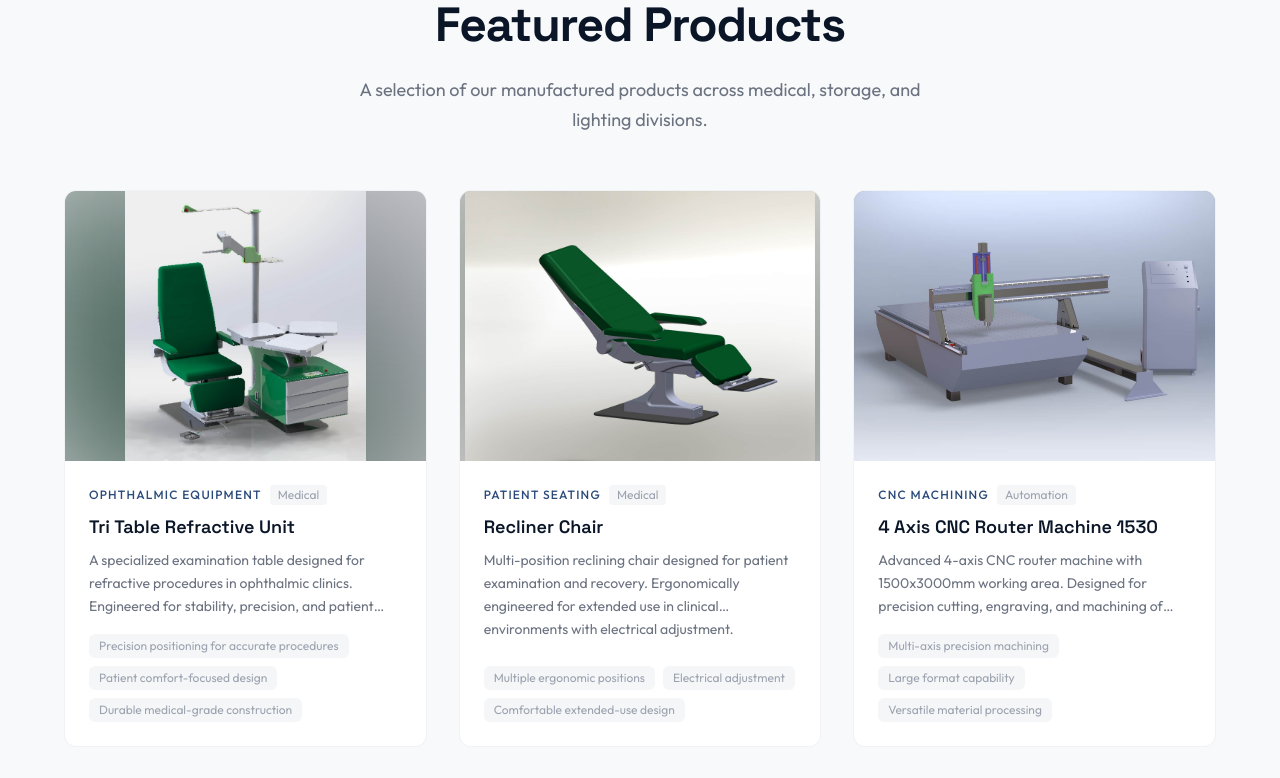
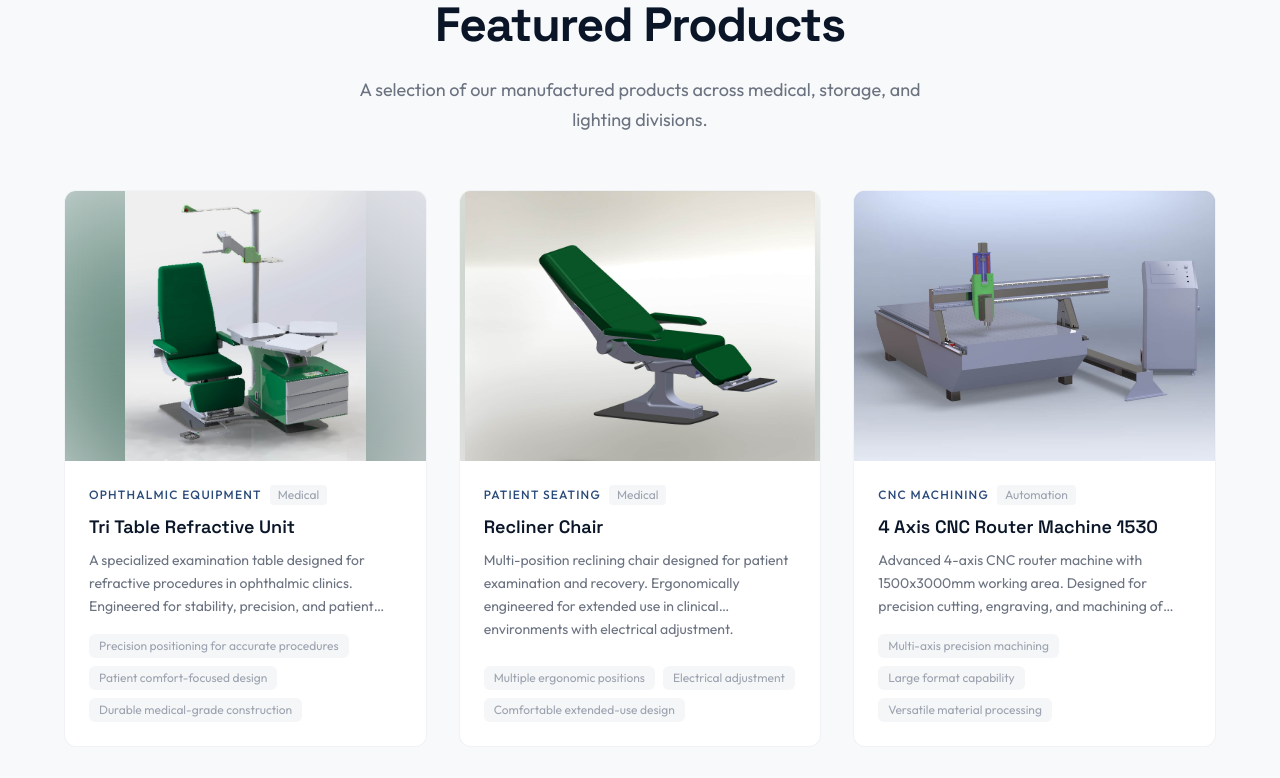
Before and after one commit to yara-hue/medimarks, a Next.js app: page / in a window 1280 px wide. Shown: the part 4980-5758 px from the top of the page. Built offline with nearby package versions, Linux system fonts and the light colour scheme.

Commit message:
tweak: remove brightness-75 so blur matches foreground exactly

```diff
--- a/src/components/ui/FitBlurImage.tsx
+++ b/src/components/ui/FitBlurImage.tsx
@@ -10,7 +10,7 @@ export function FitBlurImage({ src, alt, className = "" }: FitBlurImageProps) {
       <img
         src={src}
         alt=""
-        className="absolute inset-0 w-full h-full object-cover blur-3xl brightness-75 scale-150"
+        className="absolute inset-0 w-full h-full object-cover blur-3xl scale-150"
         aria-hidden="true"
       />
       <img
```
